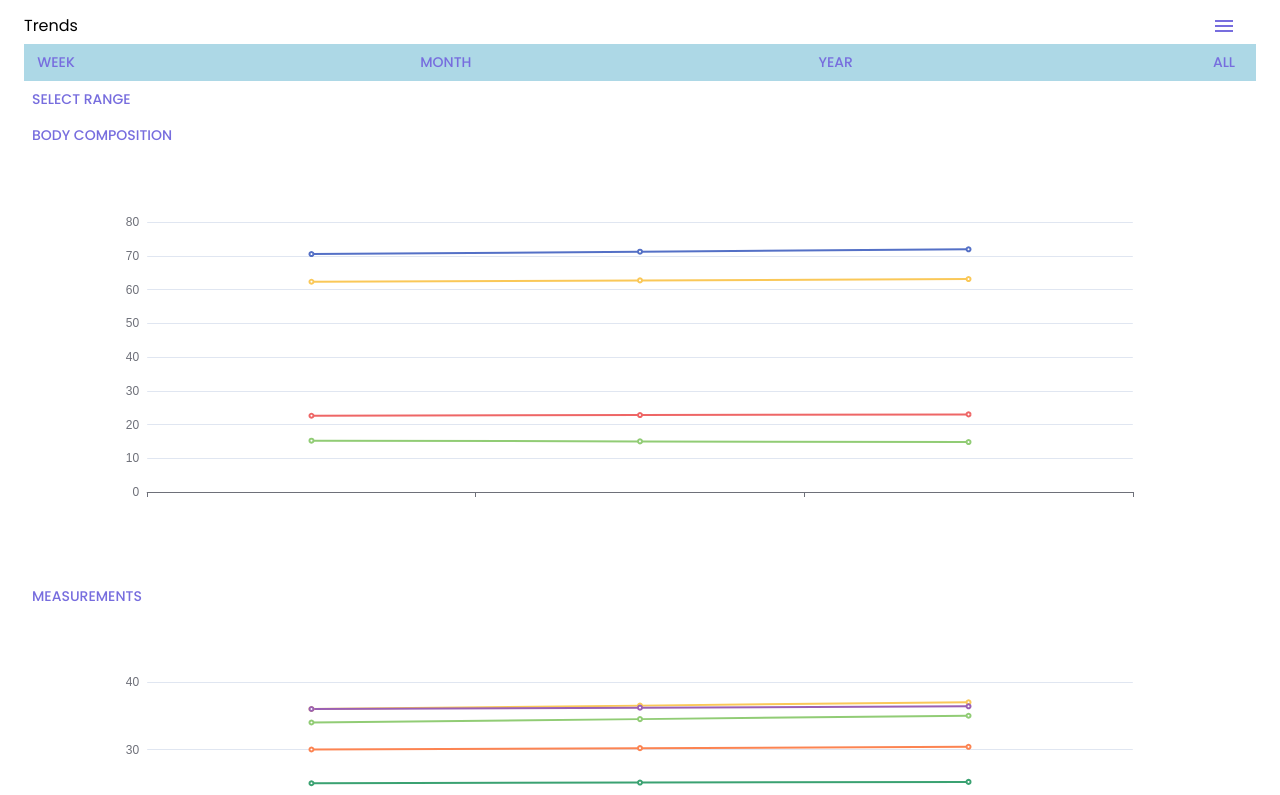
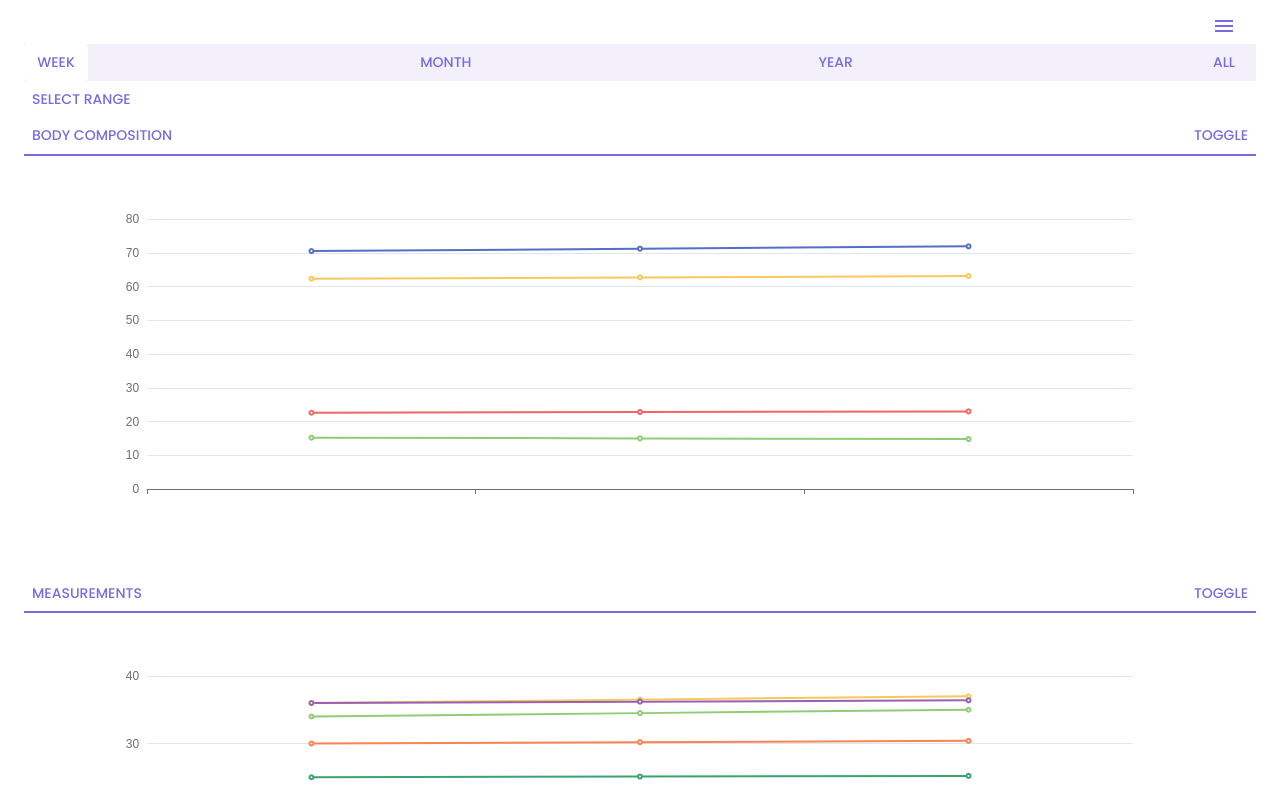
Before and after one commit to melissaluc/athenium-client, a React (Create React App) app: page /trends in a window 1280 px wide. Shown: the top 795 px of the page. Built offline with nearby package versions, Linux system fonts and the light colour scheme.

Commit message:
add to theme.js and update trend buttons to allow filtering by date range

```diff
--- a/package.json
+++ b/package.json
@@ -10,6 +10,7 @@
     "@mui/material": "^5.15.16",
     "@mui/system": "^5.15.15",
     "@mui/x-date-pickers": "^7.3.2",
+    "@reduxjs/toolkit": "^2.2.5",
     "@testing-library/jest-dom": "^5.17.0",
     "@testing-library/react": "^13.4.0",
     "@testing-library/user-event": "^13.5.0",
--- a/src/components/TrendsGraph.jsx
+++ b/src/components/TrendsGraph.jsx
@@ -1,3 +1,4 @@
+import { useTheme } from "@emotion/react";
 import { Box, Typography } from "@mui/material";
 import * as echarts from 'echarts';
 import { SVGRenderer, CanvasRenderer } from 'echarts/renderers';
@@ -18,7 +19,7 @@ const getMacroCalories = (macro) => {
 }
 
 // Helper function to extract data
-const extractData = (groupData, attribute, groupTitle, toggleGraph) => {
+const extractData = (groupData, attribute, groupTitle, toggleGraph, theme) => {
     const extractedData = groupData.map(entry => ({
         timestamp: entry.timestamp,
         value: entry[attribute]
@@ -31,7 +32,8 @@ const extractData = (groupData, attribute, groupTitle, toggleGraph) => {
                 .filter(entry => attribute !== "calories")
                 .map(entry => ({
                     timestamp: entry.timestamp,
-                    value: entry.value * getMacroCalories(attribute)
+                    value: entry.value * getMacroCalories(attribute),
+                    itemStyle:{color:theme.palette.macros[attribute]}
                 }));
         } else {
             // If toggleGraph is true, return values as is and exclude "calories"
@@ -39,7 +41,8 @@ const extractData = (groupData, attribute, groupTitle, toggleGraph) => {
                 .filter(entry => attribute !== "calories")
                 .map(entry => ({
                     timestamp: entry.timestamp,
-                    value: entry.value
+                    value: entry.value,
+                    itemStyle:{color:theme.palette.macros[attribute]}
                 }));
         }
     }
@@ -50,7 +53,7 @@ const extractData = (groupData, attribute, groupTitle, toggleGraph) => {
 
 
 // Function to generate ECharts options
-const generateOptions = (groupTitle, selectOptions, toggleGraph, groupData, hideLegend, hideXAxisLabels) => {
+const generateOptions = (groupTitle, selectOptions, toggleGraph, groupData, hideLegend, hideXAxisLabels, theme) => {
     switch (groupTitle) {
         case "nutrition":
             return {
@@ -72,7 +75,7 @@ const generateOptions = (groupTitle, selectOptions, toggleGraph, groupData, hide
                     name: option,
                     type: 'bar',
                     stack: toggleGraph ? null : 'nutrition',
-                    data: extractData(groupData, option, groupTitle, toggleGraph)
+                    data: extractData(groupData, option, groupTitle, toggleGraph, theme)
                 }))
             };
         case "strength":
@@ -117,7 +120,7 @@ const generateOptions = (groupTitle, selectOptions, toggleGraph, groupData, hide
                 series: selectOptions.map(option => ({
                     name: option,
                     type: 'line',
-                    data: extractData(groupData, option, groupTitle, toggleGraph)
+                    data: extractData(groupData, option, groupTitle, toggleGraph, theme)
                 }))
             };
     }
@@ -126,7 +129,7 @@ const generateOptions = (groupTitle, selectOptions, toggleGraph, groupData, hide
 function TrendsGraph ({groupTitle, groupData, selectOptions, toggleGraph, setToggleText}) {
     const [hideLegend, setHideLegend] = useState(true);
     const [hideXAxisLabels, setHideXAxisLabels] = useState(true);
-
+    const theme = useTheme()
     const handleSetToggleText = (text) => {
         setToggleText(text)
     }
@@ -135,7 +138,7 @@ function TrendsGraph ({groupTitle, groupData, selectOptions, toggleGraph, setTog
     useEffect(() => {
         echarts.use([SVGRenderer, CanvasRenderer]);
         const chart = echarts.init(document.getElementById(`TrendChart${groupTitle}`), null, { renderer: 'svg' });
-        chart.setOption(generateOptions(groupTitle, selectOptions, toggleGraph, groupData, hideLegend, hideXAxisLabels));
+        chart.setOption(generateOptions(groupTitle, selectOptions, toggleGraph, groupData, hideLegend, hideXAxisLabels, theme));
         return () => {
             chart.dispose();
         };
--- a/src/components/TrendsGroup.jsx
+++ b/src/components/TrendsGroup.jsx
@@ -1,6 +1,7 @@
 import { Box, Container, Typography, Button } from "@mui/material";
 import { useEffect, useState } from "react";
 import TrendsGraph from "./TrendsGraph"
+import { useTheme } from "@emotion/react";
 
 
 
@@ -13,7 +14,7 @@ function TrendsGroup ({
                     }){
 
 
-
+    const theme = useTheme();
     const [selectMetrics, setSelectMetrics] =useState([])
     const [showOptions, setShowOptions] = useState(false)
     // const [showOptions, setShowOptions] = useState({options: false, suboptions: false})
@@ -29,15 +30,16 @@ function TrendsGroup ({
 
     return (
 
-        <Box sx={{display:'flex', flexDirection:'column', gap:'0.5rem'}}>
-            <Box  sx={{display:'flex', justifyContent:'space-between'}}>
+        <Box sx={{display:'flex', flexDirection:'column', gap:'0.2rem'}}>
+            <Box  sx={{
+                display:'flex',
+                justifyContent:'space-between',
+                borderBottom:`2px solid ${theme.palette.primary.main}`
+                }}>
                 <Button fontWeight={'bold'} onClick={()=>{setShowOptions(prev => !prev)}}>
                     {groupTitle.replace(/_/g, " ").toUpperCase()}
                 </Button>
-                {groupTitle === "nutrition" | groupTitle === "strength" ?
-                    <Button onClick={()=>{setToggleGraph(prev => !prev)}}>toggle</Button> : null
-
-                }
+                <Button onClick={()=>{setToggleGraph(prev => !prev)}}>toggle</Button>
             </Box>
 
             {showOptions && <Box sx={{
--- a/src/pages/NutritionPage.jsx
+++ b/src/pages/NutritionPage.jsx
@@ -7,6 +7,7 @@ import nutritionData from '../data/nutrition.json'
 import MealList from "../components/MealList";
 import { startOfWeek, endOfWeek, format } from 'date-fns';
 import WeeklyNutritionSummary from "../components/WeeklyNutritionSummary";
+import { useTheme } from "@emotion/react";
 
 
 const getOrdinalSuffix = (day) => {
@@ -63,6 +64,9 @@ const groupDataByWeek = (data) => {
 
 
 function NutritionPage(){
+
+    const theme = useTheme()
+
     // Date formatting
     const date = new Date();
     const months = ["Jan", "Feb", "Mar", "Apr", "May", "Jun", "Jul", "Aug", "Sep", "Oct", "Nov", "Dec"];
@@ -126,21 +130,21 @@ function NutritionPage(){
         series: [
             {
                 name: 'Protein',
-                itemStyle: {normal: {color: "#6C4B5E"}},
+                itemStyle: {normal: {color: theme.palette.macros.protein}},
                 type: 'bar',
                 stack: 'stack',
                 data: barChartDataSeries.map(macro => macro.value[0])
             },
             {
                 name: 'Carbs',
-                itemStyle: {normal: {color: '#D7907B'}},
+                itemStyle: {normal: {color: theme.palette.macros.carbs}},
                 type: 'bar',
                 stack: 'stack',
                 data: barChartDataSeries.map(macro => macro.value[1])
             },
             {
                 name: 'Fat',
-                itemStyle: {normal: {color: '#B3679B'}},
+                itemStyle: {normal: {color: theme.palette.macros.fat}},
                 type: 'bar',
                 stack: 'stack',
                 data: barChartDataSeries.map(macro => macro.value[2])
@@ -192,9 +196,9 @@ function NutritionPage(){
                     show: false
                 },
                 data: [
-                    {value: todayMacros.totalProtein, name: 'Protein', itemStyle: {color: "#6C4B5E"}},
-                    {value: todayMacros.totalCarbs, name: 'Carbs', itemStyle: {color: '#D7907B'}},
-                    {value: todayMacros.totalFat, name: 'Fat', itemStyle: {color: '#B3679B'}}
+                    {value: todayMacros.totalProtein, name: 'Protein', itemStyle: {color:theme.palette.macros.protein}},
+                    {value: todayMacros.totalCarbs, name: 'Carbs', itemStyle: {color: theme.palette.macros.carbs}},
+                    {value: todayMacros.totalFat, name: 'Fat', itemStyle: {color: theme.palette.macros.fat}}
                 ]
             }
         ]
--- a/src/pages/TrendsPage.jsx
+++ b/src/pages/TrendsPage.jsx
@@ -3,28 +3,84 @@ import DrawerNavBar from "../components/NavBar/DrawerNavBar/DrawerNavBar";
 import { useState, useEffect } from 'react';
 import trendsData from '../data/trends.json';
 import TrendsGroup from "../components/TrendsGroup";
+import { useTheme } from "@emotion/react";
+import { startOfWeek, endOfWeek, startOfMonth,endOfMonth, startOfYear, endOfYear, format } from 'date-fns';
 
 
+const getWeekRange = (date) => {
+  const start = startOfWeek(date, { weekStartsOn: 0 }); // Sun
+  const end = endOfWeek(start, { weekStartsOn: 0 }); // Sat
+  return { start, end };
+};
+
+const getMonthRange = (date) => {
+  const start = startOfMonth(date);
+  const end = endOfMonth(start);
+  return { start, end };
+};
+
+const getYearRange = (date) => {
+  const start = startOfYear(date);
+  const end = endOfYear(start);
+  return { start, end };
+};
+
 function TrendsPage() {
-  const [selectDate, setSelectDate] = useState(new Date());
-  const [selectDateRange, setSelectDateRange] = useState(new Date());
+  const theme = useTheme()
+  const [selectDateRange, setSelectDateRange] = useState(null);
   const [originalData] = useState(trendsData);
   const [data, setData] = useState(trendsData);
-  const [activeView, setActiveView] = useState('all');
+  const [activeView, setActiveView] = useState('week');
 
+  const handleView = (view) =>{
+
+    let dateRange = null
+    switch(view) {
+      case "week":
+        dateRange = getWeekRange(new Date());
+        break;
+      case "month":
+        dateRange = getMonthRange(new Date());
+        break;
+      case "year":
+        dateRange = getYearRange(new Date());
+        break;
+      case "all":
+        dateRange = {start:	1685505759,end:1717113759}
+        break;
+      default:
+        dateRange = getWeekRange(new Date());
+
+    }
+    if(dateRange){
+      dateRange = {
+        start: Math.floor((dateRange.start).getTime() / 1000),
+        end: Math.floor((dateRange.end).getTime() / 1000),
+      };
+    }
+    setActiveView(view);
+    setSelectDateRange(dateRange);
+  }
 
   return (
     <Container>
-      <Box sx={{ display: 'flex', justifyContent: 'space-between', alignItems: 'center' }}>
-        <Typography>Trends</Typography>
+      <Box sx={{ display: 'flex', justifyContent: 'flex-end', alignItems: 'center' }}>
+        {/* <Typography>{selectDateRange}</Typography> */}
         <DrawerNavBar />
       </Box>
     <Box>
-        <Box sx={{ display: 'flex', justifyContent: 'space-between', alignItems: 'center', gap:'0.5rem', flexWrap:'wrap', backgroundColor:'lightblue'}}>
-            <Button>Week</Button>
-            <Button>Month</Button>
-            <Button>Year</Button>
-            <Button>All</Button>
+        <Box sx={{ display: 'flex', justifyContent: 'space-between', alignItems: 'center', gap:'0.5rem', flexWrap:'wrap', backgroundColor:theme.palette.secondary.main}}>
+          {["week","month","year","all"].map((view)=>{
+              return <Button
+                      key={view}
+                      onClick={() => handleView(view)}
+                      sx={{
+                        backgroundColor: activeView === view ? "white" : "none",
+                        color: activeView === view ? theme.palette.primary.main : theme.palette.primary.main
+                      }}
+                      >{view}</Button>
+
+            })}
         </Box>
         <Button>Select Range</Button>
 
--- a/src/theme/theme.js
+++ b/src/theme/theme.js
@@ -21,6 +21,11 @@ typography: {
       level4: '#9A4C95', // Purple
       level5: '#00F5D4', // Green
     },
+    macros:{
+      protein:"#ed254e",
+      carbs:"#4dccbd",
+      fat:"#f9dc5c"
+    }
   },
   breakpoints: {
     values:{
```
Also changed, not shown: src/pages/StrengthPage.jsx (line endings or trailing spaces), 1 other file (tests, documents, lock files or other folders).
